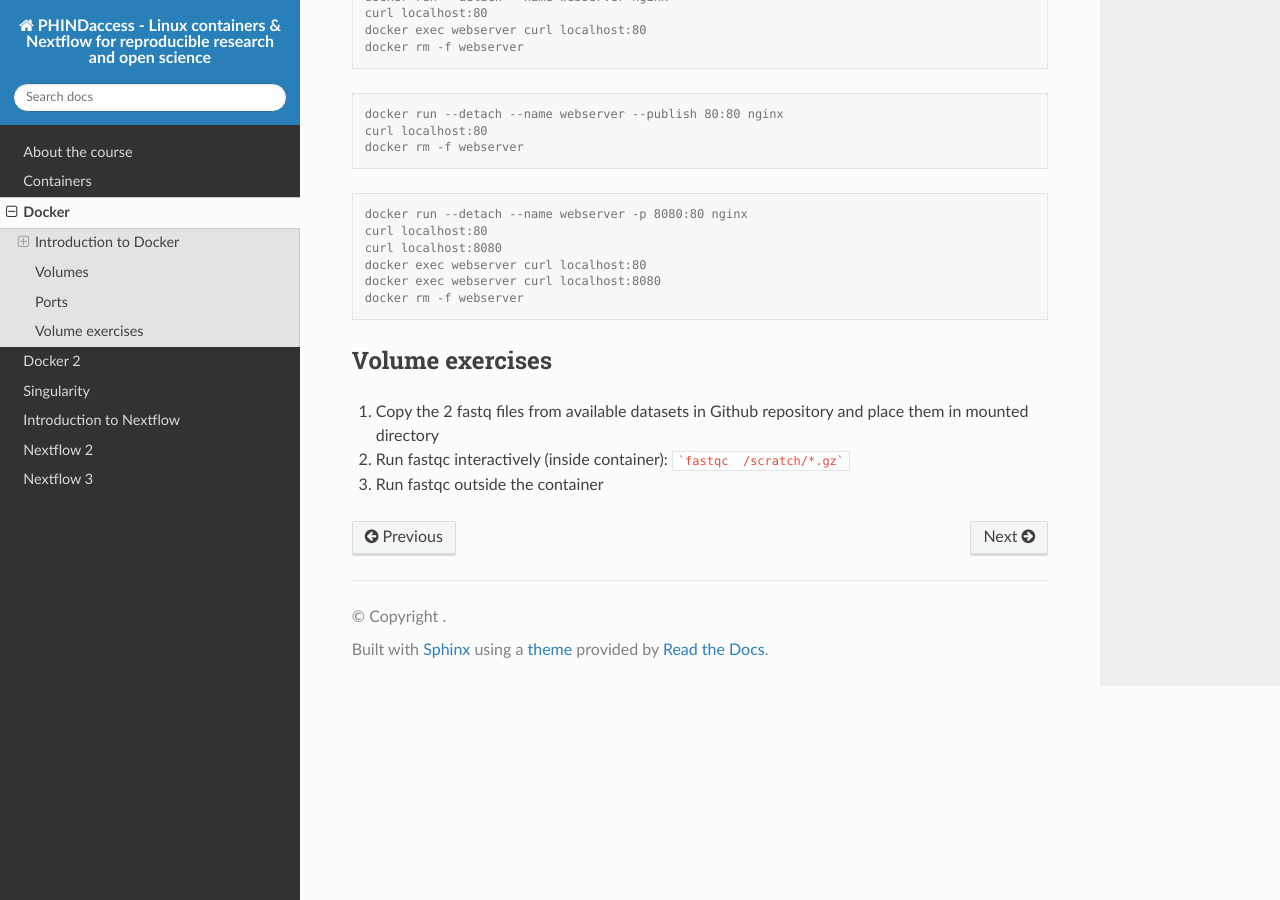
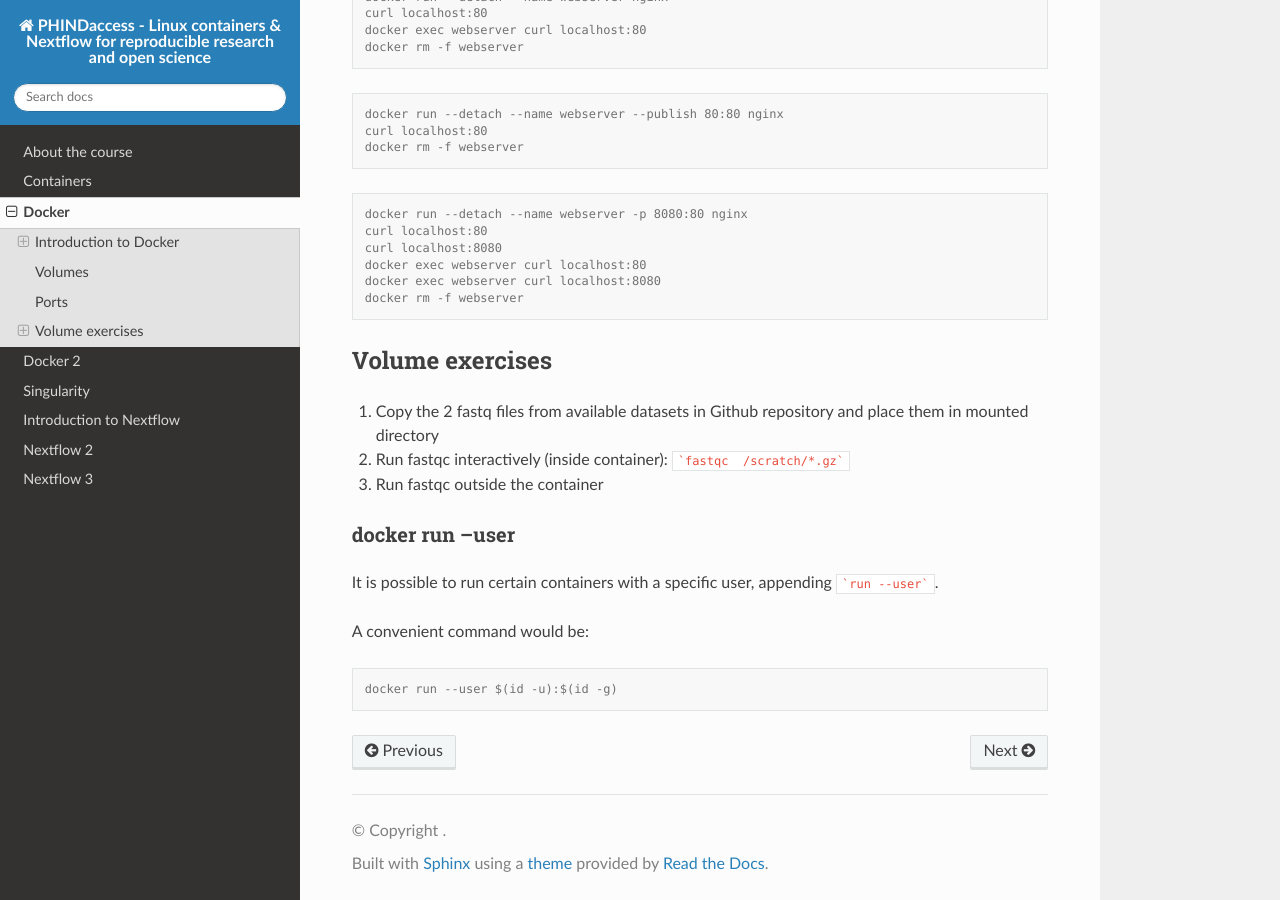
Before and after one commit to biocorecrg/CoursesCRG_Containers_Nextflow_May_2022, a Sphinx documentation site: the page built from docs/docker.rst, in a window 1280 px wide and 900 px high, scrolled down 9994 px. Built offline with Sphinx 7.4.7 and the Read the Docs theme 2.0.0, drawn with Linux system fonts in a browser that asks for light colours.

Commit message:
Using a specific user

````diff
--- a/docs/docker.rst
+++ b/docs/docker.rst
@@ -483,3 +483,14 @@ Volume exercises
 2. Run fastqc interactively (inside container): ```fastqc  /scratch/*.gz```
 
 3. Run fastqc outside the container
+
+docker run --user
+-----------------
+
+It is possible to run certain containers with a specific user, appending ```run --user```.
+
+A convenient command would be:
+
+.. code-block:: console
+
+  docker run --user $(id -u):$(id -g)
````
